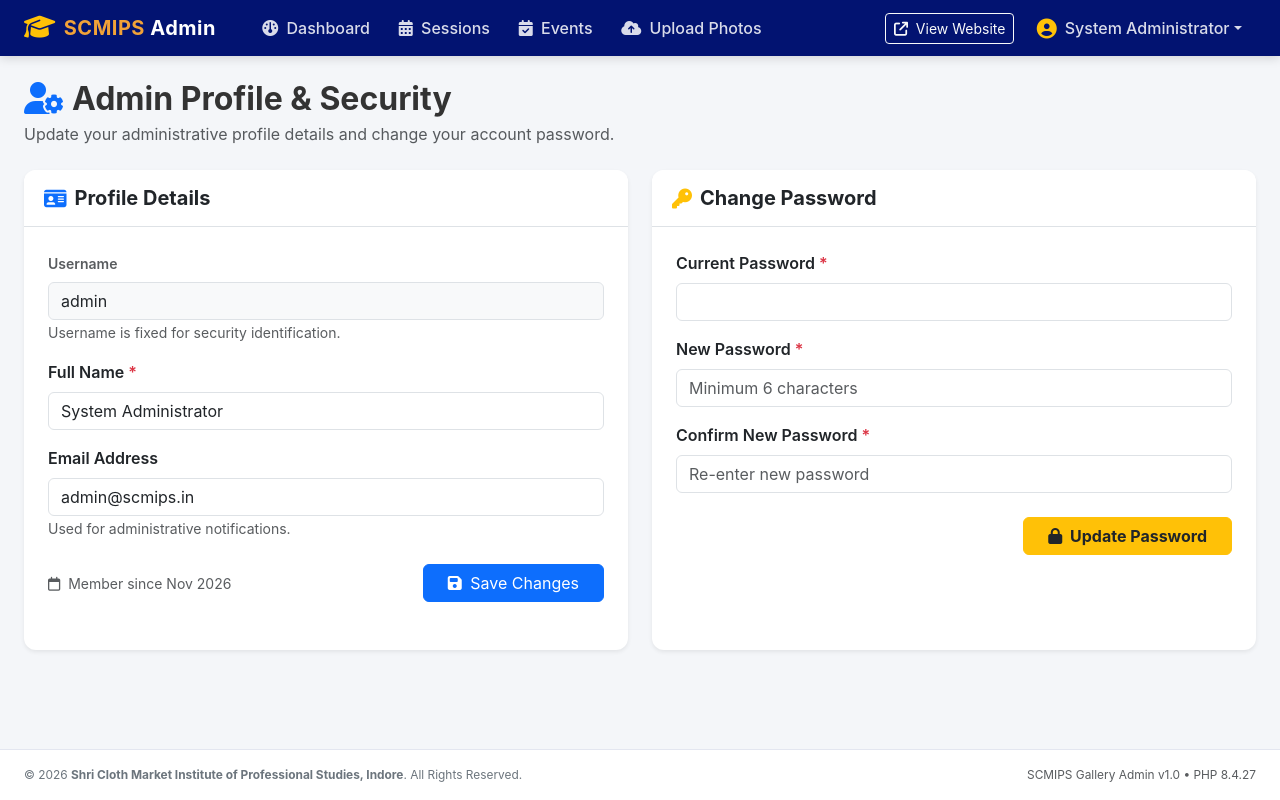
After one commit to manmohan-tiwari/SCMIPS, a PHP site: page /SCMIPS-Admin/admin/profile.php in a window 1280 px wide. The commit adds this page. Run offline with PHP 8.4, Linux system fonts and the light colour scheme; a user stored in the database is signed in; data comes from the database, SQL or seed files in the repository.

Commit message:
feat: add admin profile & password management, and event cover photo selector

```diff
--- a/admin/includes/header.php
+++ b/admin/includes/header.php
@@ -94,6 +94,12 @@ $flashes = get_flashes();
                         </li>
                         <li><hr class="dropdown-divider"></li>
                         <li>
+                            <a class="dropdown-item <?= ($activePage === 'profile') ? 'active' : '' ?>" href="<?= $adminPath ?>profile.php">
+                                <i class="fa-solid fa-user-gear me-2"></i> Profile & Password
+                            </a>
+                        </li>
+                        <li><hr class="dropdown-divider"></li>
+                        <li>
                             <a class="dropdown-item text-danger" href="<?= $adminPath ?>logout.php">
                                 <i class="fa-solid fa-right-from-bracket me-2"></i> Log Out
                             </a>
--- /dev/null
+++ b/admin/profile.php
@@ -0,0 +1,239 @@
+<?php
+/**
+ * SCMIPS Gallery Admin Panel - Administrator Profile & Password Change
+ */
+
+require_once __DIR__ . '/includes/auth.php';
+require_once __DIR__ . '/includes/db.php';
+require_once __DIR__ . '/includes/csrf.php';
+require_once __DIR__ . '/includes/functions.php';
+
+$pageTitle = 'Admin Profile & Security';
+$activePage = 'profile';
+
+$adminId = (int)$_SESSION['admin_id'];
+
+// Fetch current admin account data
+$stmt = $pdo->prepare('SELECT id, username, full_name, email, created_at FROM admins WHERE id = :id LIMIT 1');
+$stmt->execute([':id' => $adminId]);
+$admin = $stmt->fetch();
+
+if (!$admin) {
+    set_flash('danger', 'Administrator profile not found.');
+    redirect('logout.php');
+}
+
+$errors = [];
+$successMessage = '';
+
+// Handle Form Submission
+if ($_SERVER['REQUEST_METHOD'] === 'POST') {
+    if (!verify_csrf_token()) {
+        $errors[] = 'Security token invalid or expired. Please reload and try again.';
+    } else {
+        $action = trim($_POST['action'] ?? '');
+
+        // 1. Update Profile Details (Full Name, Email)
+        if ($action === 'update_profile') {
+            $fullName = trim($_POST['full_name'] ?? '');
+            $email = trim($_POST['email'] ?? '');
+
+            if (empty($fullName)) {
+                $errors[] = 'Full Name is required.';
+            }
+
+            if (!empty($email) && !filter_var($email, FILTER_VALIDATE_EMAIL)) {
+                $errors[] = 'Please enter a valid email address.';
+            }
+
+            if (empty($errors)) {
+                try {
+                    $stmtUpdate = $pdo->prepare(
+                        'UPDATE admins SET full_name = :full_name, email = :email, updated_at = NOW() WHERE id = :id'
+                    );
+                    $stmtUpdate->execute([
+                        ':full_name' => $fullName,
+                        ':email'     => !empty($email) ? $email : null,
+                        ':id'        => $adminId
+                    ]);
+
+                    $_SESSION['admin_name'] = $fullName;
+                    set_flash('success', 'Profile details updated successfully!');
+                    redirect('profile.php');
+                } catch (PDOException $e) {
+                    error_log('Profile Update Error: ' . $e->getMessage());
+                    $errors[] = 'Database error updating profile.';
+                }
+            }
+        }
+
+        // 2. Change Password
+        if ($action === 'change_password') {
+            $currentPassword = $_POST['current_password'] ?? '';
+            $newPassword = $_POST['new_password'] ?? '';
+            $confirmPassword = $_POST['confirm_password'] ?? '';
+
+            if (empty($currentPassword)) {
+                $errors[] = 'Please enter your current password.';
+            }
+
+            if (empty($newPassword) || strlen($newPassword) < 6) {
+                $errors[] = 'New password must be at least 6 characters long.';
+            }
+
+            if ($newPassword !== $confirmPassword) {
+                $errors[] = 'New password and confirmation password do not match.';
+            }
+
+            if (empty($errors)) {
+                // Verify current password against database
+                $stmtCheck = $pdo->prepare('SELECT password_hash FROM admins WHERE id = :id LIMIT 1');
+                $stmtCheck->execute([':id' => $adminId]);
+                $currentHash = $stmtCheck->fetchColumn();
+
+                if (!password_verify($currentPassword, $currentHash)) {
+                    $errors[] = 'The current password you entered is incorrect.';
+                } else {
+                    try {
+                        $newHash = password_hash($newPassword, PASSWORD_DEFAULT);
+                        $stmtPass = $pdo->prepare('UPDATE admins SET password_hash = :hash, updated_at = NOW() WHERE id = :id');
+                        $stmtPass->execute([
+                            ':hash' => $newHash,
+                            ':id'   => $adminId
+                        ]);
+
+                        // Regenerate session ID for extra security
+                        session_regenerate_id(true);
+
+                        set_flash('success', 'Password changed successfully! Keep your new password in a safe place.');
+                        redirect('profile.php');
+                    } catch (PDOException $e) {
+                        error_log('Password Update Error: ' . $e->getMessage());
+                        $errors[] = 'Database error updating password.';
+                    }
+                }
+            }
+        }
+    }
+}
+
+require_once __DIR__ . '/includes/header.php';
+?>
+
+<div class="row mb-4">
+    <div class="col-12">
+        <h2 class="fw-bold mb-1">
+            <i class="fa-solid fa-user-gear text-primary me-2"></i>Admin Profile & Security
+        </h2>
+        <p class="text-muted mb-0">Update your administrative profile details and change your account password.</p>
+    </div>
+</div>
+
+<?php if (!empty($errors)): ?>
+    <div class="alert alert-danger alert-dismissible fade show shadow-sm" role="alert">
+        <h6 class="alert-heading fw-bold mb-1">
+            <i class="fa-solid fa-triangle-exclamation me-1"></i> Please correct the following errors:
+        </h6>
+        <ul class="mb-0 ps-3">
+            <?php foreach ($errors as $err): ?>
+                <li><?= e($err) ?></li>
+            <?php endforeach; ?>
+        </ul>
+        <button type="button" class="btn-close" data-bs-dismiss="alert" aria-label="Close"></button>
+    </div>
+<?php endif; ?>
+
+<div class="row g-4">
+    <!-- Profile Information Card -->
+    <div class="col-lg-6">
+        <div class="card shadow-sm border-0 h-100">
+            <div class="card-header bg-white py-3 border-bottom d-flex align-items-center">
+                <i class="fa-solid fa-id-card text-primary me-2 fa-lg"></i>
+                <h5 class="card-title mb-0 fw-bold">Profile Details</h5>
+            </div>
+            <div class="card-body p-4">
+                <form method="POST" action="profile.php">
+                    <?= csrf_field() ?>
+                    <input type="hidden" name="action" value="update_profile">
+
+                    <div class="mb-3">
+                        <label class="form-label text-muted small fw-semibold">Username</label>
+                        <input type="text" class="form-control bg-light" value="<?= e($admin['username']) ?>" readonly disabled>
+                        <small class="form-text text-muted">Username is fixed for security identification.</small>
+                    </div>
+
+                    <div class="mb-3">
+                        <label for="fullNameInput" class="form-label fw-semibold">
+                            Full Name <span class="text-danger">*</span>
+                        </label>
+                        <input type="text" class="form-control" id="fullNameInput" name="full_name"
+                               value="<?= e($admin['full_name']) ?>" required maxlength="100">
+                    </div>
+
+                    <div class="mb-4">
+                        <label for="emailInput" class="form-label fw-semibold">Email Address</label>
+                        <input type="email" class="form-control" id="emailInput" name="email"
+                               value="<?= e($admin['email'] ?? '') ?>" maxlength="100" placeholder="admin@scmips.in">
+                        <small class="form-text text-muted">Used for administrative notifications.</small>
+                    </div>
+
+                    <div class="d-flex justify-content-between align-items-center">
+                        <span class="text-muted small">
+                            <i class="fa-regular fa-calendar me-1"></i> Member since <?= date('M Y', strtotime($admin['created_at'])) ?>
+                        </span>
+                        <button type="submit" class="btn btn-primary px-4">
+                            <i class="fa-solid fa-floppy-disk me-1"></i> Save Changes
+                        </button>
+                    </div>
+                </form>
+            </div>
+        </div>
+    </div>
+
+    <!-- Change Password Card -->
+    <div class="col-lg-6">
+        <div class="card shadow-sm border-0 h-100">
+            <div class="card-header bg-white py-3 border-bottom d-flex align-items-center">
+                <i class="fa-solid fa-key text-warning me-2 fa-lg"></i>
+                <h5 class="card-title mb-0 fw-bold">Change Password</h5>
+            </div>
+            <div class="card-body p-4">
+                <form method="POST" action="profile.php">
+                    <?= csrf_field() ?>
+                    <input type="hidden" name="action" value="change_password">
+
+                    <div class="mb-3">
+                        <label for="currentPasswordInput" class="form-label fw-semibold">
+                            Current Password <span class="text-danger">*</span>
+                        </label>
+                        <input type="password" class="form-control" id="currentPasswordInput" name="current_password" required>
+                    </div>
+
+                    <div class="mb-3">
+                        <label for="newPasswordInput" class="form-label fw-semibold">
+                            New Password <span class="text-danger">*</span>
+                        </label>
+                        <input type="password" class="form-control" id="newPasswordInput" name="new_password"
+                               required minlength="6" placeholder="Minimum 6 characters">
+                    </div>
+
+                    <div class="mb-4">
+                        <label for="confirmPasswordInput" class="form-label fw-semibold">
+                            Confirm New Password <span class="text-danger">*</span>
+                        </label>
+                        <input type="password" class="form-control" id="confirmPasswordInput" name="confirm_password"
+                               required minlength="6" placeholder="Re-enter new password">
+                    </div>
+
+                    <div class="d-flex justify-content-end">
+                        <button type="submit" class="btn btn-warning px-4 text-dark fw-bold">
+                            <i class="fa-solid fa-lock me-1"></i> Update Password
+                        </button>
+                    </div>
+                </form>
+            </div>
+        </div>
+    </div>
+</div>
+
+<?php require_once __DIR__ . '/includes/footer.php'; ?>
```
Also changed, not shown: admin/images/set_cover.php (added, +58 -0 lines), admin/images/upload.php (+30 -1 lines), 1 other file.
